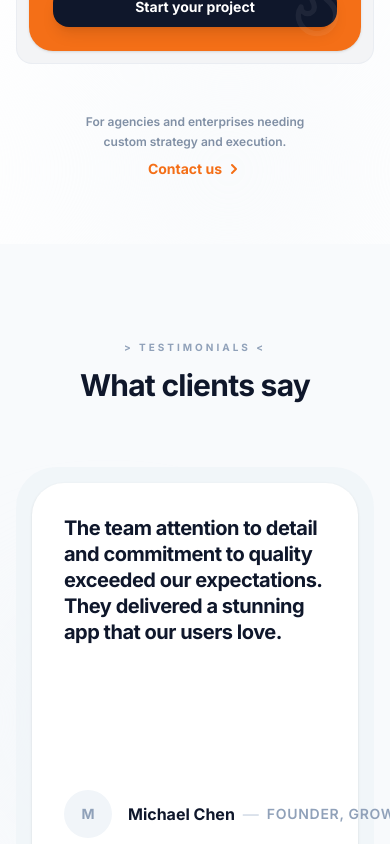
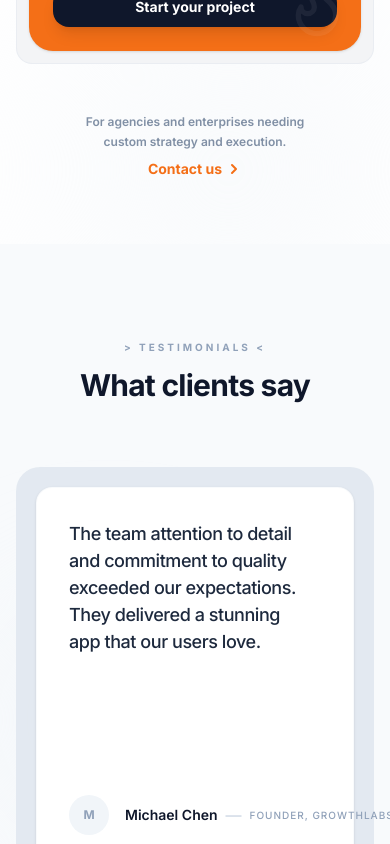
Before and after one commit to Zlaark/zl-new, a Next.js app: page / in a window 390 px wide. Shown: the part 11156-12000 px from the top of the page. Built offline with nearby package versions, Linux system fonts and the light colour scheme.

Commit message:
feat: add Testimonials component with animated carousel, navigation, and autoplay functionality.

```diff
--- a/src/components/home/Testimonials.jsx
+++ b/src/components/home/Testimonials.jsx
@@ -6,26 +6,25 @@ import { testimonials } from '@/data/content';
 import { cn } from '@/lib/utils';
 
 const TestimonialCard = ({ item }) => (
-    <div className="bg-slate-100/80 rounded-[2.5rem] p-4 h-full">
-        <div className="bg-white rounded-[2rem] p-8 md:p-10 h-full flex flex-col justify-between shadow-sm">
+    <div className="bg-slate-200/90 rounded-3xl p-5 h-full transition-colors group-hover:bg-slate-300/50">
+        <div className="bg-white rounded-2xl pl-8 md:pl-10 pr-10 md:pr-14 py-8 md:py-10 h-full flex flex-col justify-between shadow-sm border border-slate-100/50">
             <div>
-                <p className="text-xl md:text-2xl text-slate-900 font-bold leading-[1.3] mb-8 tracking-tight">
+                <p className="text-lg md:text-xl text-slate-800 font-medium leading-[1.5] mb-6 md:mb-8 tracking-tight">
                     {item.content}
                 </p>
             </div>
 
             <div className="flex flex-col md:flex-row md:items-center justify-between gap-6 mt-auto">
                 <div className="flex items-center gap-4">
-                    <div className="w-12 h-12 rounded-full bg-slate-200 overflow-hidden flex-shrink-0">
-                        {/* Placeholder for avatar as in reference */}
-                        <div className="w-full h-full flex items-center justify-center text-slate-400 bg-slate-100 font-bold text-sm">
+                    <div className="w-10 h-10 rounded-full bg-slate-200 overflow-hidden flex-shrink-0">
+                        <div className="w-full h-full flex items-center justify-center text-slate-400 bg-slate-100 font-bold text-xs">
                             {item.name.charAt(0)}
                         </div>
                     </div>
                     <div className="flex items-center gap-2 whitespace-nowrap">
-                        <span className="text-base font-bold text-slate-900">{item.name}</span>
+                        <span className="text-sm font-semibold text-slate-900">{item.name}</span>
                         <span className="text-slate-300">—</span>
-                        <span className="text-sm font-semibold text-slate-400 uppercase tracking-wider">{item.role}</span>
+                        <span className="text-[10px] font-medium text-slate-400 uppercase tracking-widest">{item.role}</span>
                     </div>
                 </div>
 
@@ -33,7 +32,7 @@ const TestimonialCard = ({ item }) => (
                     {[...Array(5)].map((_, i) => (
                         <Star
                             key={i}
-                            size={16}
+                            size={14}
                             className={cn(
                                 "fill-[#f46f17] text-[#f46f17]",
                                 i >= item.rating && "opacity-20"
@@ -73,7 +72,7 @@ export default function Testimonials() {
 
     return (
         <section className="py-24 bg-[#f8fafc] relative overflow-hidden font-sans">
-            <div className="container mx-auto px-4 relative z-10">
+            <div className="container mx-auto px-4 relative z-10 w-full">
                 <div className="text-center mb-16">
                     <motion.span
                         initial={{ opacity: 0, y: 10 }}
@@ -94,8 +93,8 @@ export default function Testimonials() {
                     </motion.h2>
                 </div>
 
-                <div className="max-w-6xl mx-auto relative">
-                    <div className="relative h-[950px] lg:h-[450px]">
+                <div className="max-w-[1400px] mx-auto relative lg:px-4">
+                    <div className="relative h-[950px] lg:h-[480px]">
                         <AnimatePresence mode="wait">
                             <motion.div
                                 key={currentIndex}
@@ -105,20 +104,20 @@ export default function Testimonials() {
                                 transition={{ duration: 0.6, ease: "easeInOut" }}
                                 className="absolute inset-0 grid grid-cols-1 lg:grid-cols-2 gap-8"
                             >
-                                <div className="h-full">
+                                <div className="h-full group">
                                     <TestimonialCard item={items[currentIndex]} />
                                 </div>
-                                <div className="h-full hidden lg:block">
+                                <div className="h-full hidden lg:block group">
                                     <TestimonialCard item={items[nextIndex]} />
                                 </div>
-                                <div className="h-full lg:hidden">
+                                <div className="h-full lg:hidden group">
                                     <TestimonialCard item={items[nextIndex]} />
                                 </div>
                             </motion.div>
                         </AnimatePresence>
                     </div>
 
-                    <div className="relative mt-20 flex justify-center items-center">
+                    <div className="relative mt-20 flex justify-center items-center max-w-6xl mx-auto">
                         <div className="absolute left-0 right-0 h-px bg-slate-200 z-0" />
 
                         <div className="relative z-10 bg-[#f8fafc] px-6 flex items-center gap-4">
```
